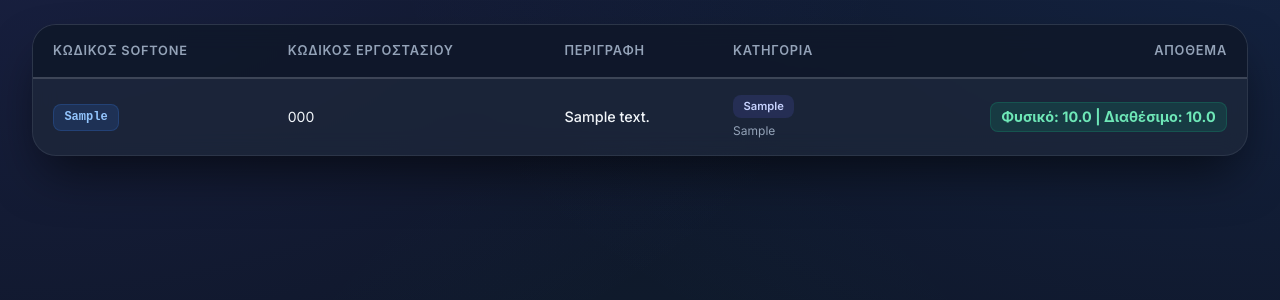
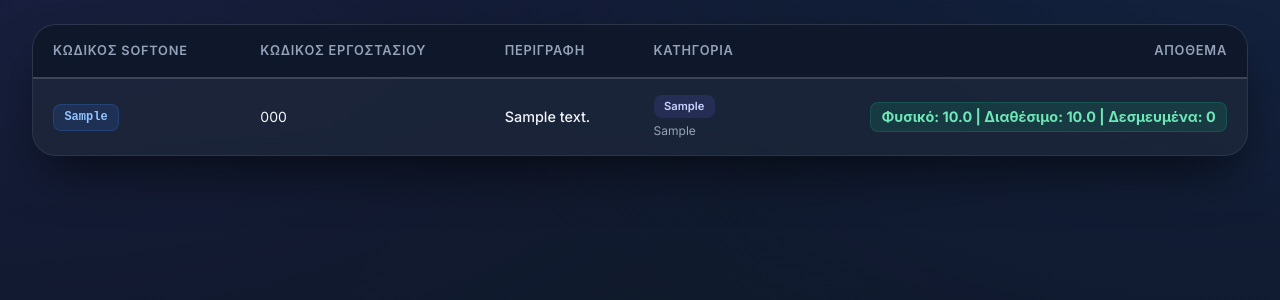
Before and after one commit to gio30fil/ai_warehouse-V2, a Flask app: page /admin/stock in a window 1280 px wide. Shown: the part 114-414 px from the top of the page. Run offline with Flask 3, Linux system fonts and the light colour scheme; the visitor is signed in with stand-in values (Sample User, id 1); tables that the repository leaves empty hold one stand-in row (values such as "Sample post"); a database or web service that is not in the repository returns one stand-in record (values such as "Sample title"); data that the repository does not hold is empty.

Commit message:
Add reserved stock display (Phys - Avail)

```diff
--- a/app/static/js/app.js
+++ b/app/static/js/app.js
@@ -116,12 +116,13 @@ function renderProducts(products, container) {
     products.forEach((p, index) => {
         const stockVal = p.stock !== null ? parseFloat(p.stock) : 0;
         const availableStockVal = p.available_stock !== null && p.available_stock !== undefined ? parseFloat(p.available_stock) : stockVal;
+        const reservedStockVal = stockVal - availableStockVal;
 
         let stockBadge = '';
         if (stockVal > 10) {
-            stockBadge = `<span class="badge badge-stock-high">Phys: ${stockVal.toFixed(0)} | Avail: ${availableStockVal.toFixed(0)}</span>`;
+            stockBadge = `<span class="badge badge-stock-high">Phys: ${stockVal.toFixed(0)} | Avail: ${availableStockVal.toFixed(0)} | Res: ${reservedStockVal.toFixed(0)}</span>`;
         } else if (stockVal > 0) {
-            stockBadge = `<span class="badge badge-stock-low">Phys: ${stockVal.toFixed(0)} | Avail: ${availableStockVal.toFixed(0)}</span>`;
+            stockBadge = `<span class="badge badge-stock-low">Phys: ${stockVal.toFixed(0)} | Avail: ${availableStockVal.toFixed(0)} | Res: ${reservedStockVal.toFixed(0)}</span>`;
         } else {
             stockBadge = `<span class="badge badge-stock-none">Out of Stock</span>`;
         }
@@ -237,10 +238,11 @@ function renderStockTable(products) {
         const row = body.insertRow();
         const stockVal = p.stock !== null ? parseFloat(p.stock) : 0;
         const availableStockVal = p.available_stock !== null && p.available_stock !== undefined ? parseFloat(p.available_stock) : stockVal;
+        const reservedStockVal = stockVal - availableStockVal;
 
         let stockBadge = '';
-        if (stockVal > 10) stockBadge = `<span class="badge badge-stock-high">P:${stockVal.toFixed(0)} / A:${availableStockVal.toFixed(0)}</span>`;
-        else if (stockVal > 0) stockBadge = `<span class="badge badge-stock-low">P:${stockVal.toFixed(0)} / A:${availableStockVal.toFixed(0)}</span>`;
+        if (stockVal > 10) stockBadge = `<span class="badge badge-stock-high">P:${stockVal.toFixed(0)} / A:${availableStockVal.toFixed(0)} / R:${reservedStockVal.toFixed(0)}</span>`;
+        else if (stockVal > 0) stockBadge = `<span class="badge badge-stock-low">P:${stockVal.toFixed(0)} / A:${availableStockVal.toFixed(0)} / R:${reservedStockVal.toFixed(0)}</span>`;
         else stockBadge = `<span class="badge" style="background: rgba(255,255,255,0.05); color: var(--text-muted);">0</span>`;
 
         row.innerHTML = `
--- a/app/templates/stock_list.html
+++ b/app/templates/stock_list.html
@@ -49,7 +49,7 @@
                             {% set sa = p.live_available|float %}
                             <div>
                                 <div class="badge {{ 'badge-stock-high' if sp > 0 else 'badge-stock-none' }}" style="font-size: 0.9rem; font-weight: 700;">
-                                    Φυσικό: {{ p.live_total }} | Διαθέσιμο: {{ p.live_available }}
+                                    Φυσικό: {{ p.live_total }} | Διαθέσιμο: {{ p.live_available }} | Δεσμευμένα: {{ (p.live_total|float - p.live_available|float)|int }}
                                 </div>
                                 {% if p.details|length > 1 %}
                                 <div class="text-xs text-dim" style="margin-top: 5px;">
```
